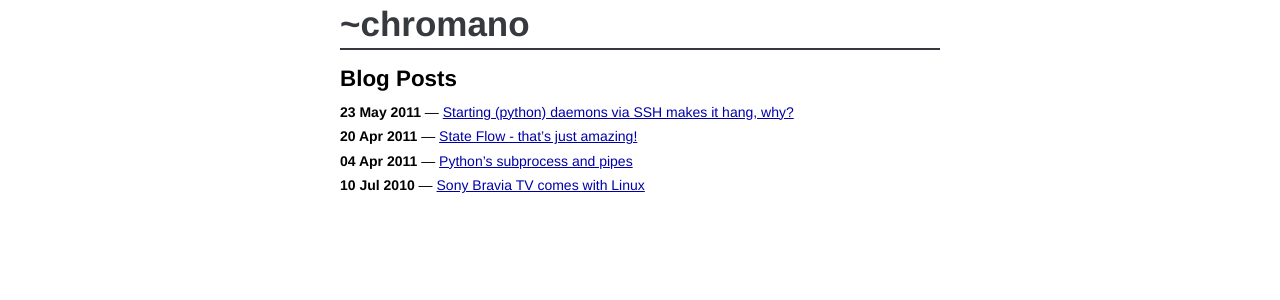
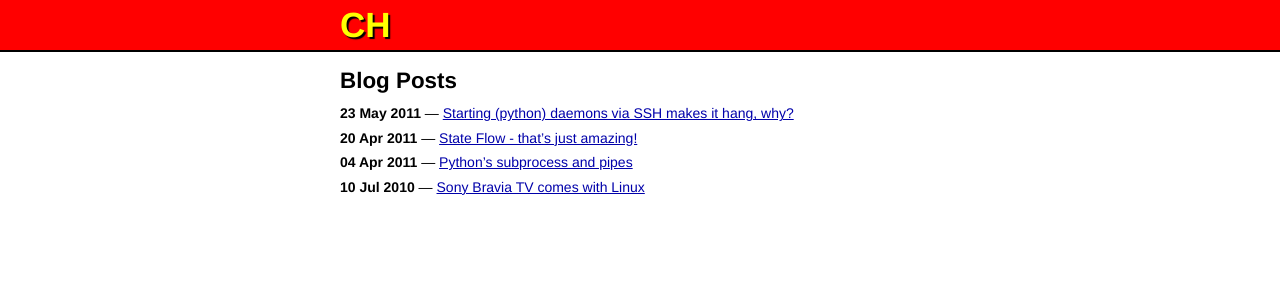
Before and after one commit to chromano/chromano.me, a Jekyll site: the page built from index.html, in a window 1280 px wide. Shown: the top 300 px of the page. Built offline with Jekyll 4.4.1, drawn with Linux system fonts in a browser that asks for light colours.

Commit message:
new layout

```diff
--- a/_layouts/default.html
+++ b/_layouts/default.html
@@ -20,10 +20,12 @@
         <!-- Google Analytics end -->
     </head>
     <body>
+		<div id="top">
+            <div class="title">
+                <a href="/">CH</a>
+            </div>
+		</div>
         <div class="site">
-            <div class="title">
-                <a href="/">~chromano</a>
-            </div>
             {{ content }}
         </div>
     </body>
--- a/css/screen.css
+++ b/css/screen.css
@@ -53,6 +53,13 @@ ul.posts span {
     font-weight: bold;
 }
 
+#top {
+    width: 100%;
+	background-color: red;
+    margin-bottom: 20px;
+    border-bottom: solid #000 2px;
+}
+
 .site {
   text-align: justify;
   width: 600px;
@@ -62,21 +69,24 @@ ul.posts span {
 }
 
 .title {
+    width: 600px;
+	margin: auto;
     font-size: 2.5em;
     font-weight: bold;
-    padding-top: 15px;
-    padding-bottom: 15px;
-    margin-bottom: 20px;
-    border-bottom: solid #36393D 2px;
+    padding-top: 5px;
+    padding-bottom: 5px;
+	text-align: left;
+	text-decoration: none;
 }
 
-.site .title a {
-    color: #36393D;
+#top .title a {
+    color: #FF0;
+	text-shadow: #000 2px 2px 1px;
     text-decoration: none;
 }
 
-.site .title a:hover {
-    color: #000;
+#top .title a:hover {
+    color: #FF8;
 }
 
 .site .meta {
```
Also changed, not shown: 6 other files.
